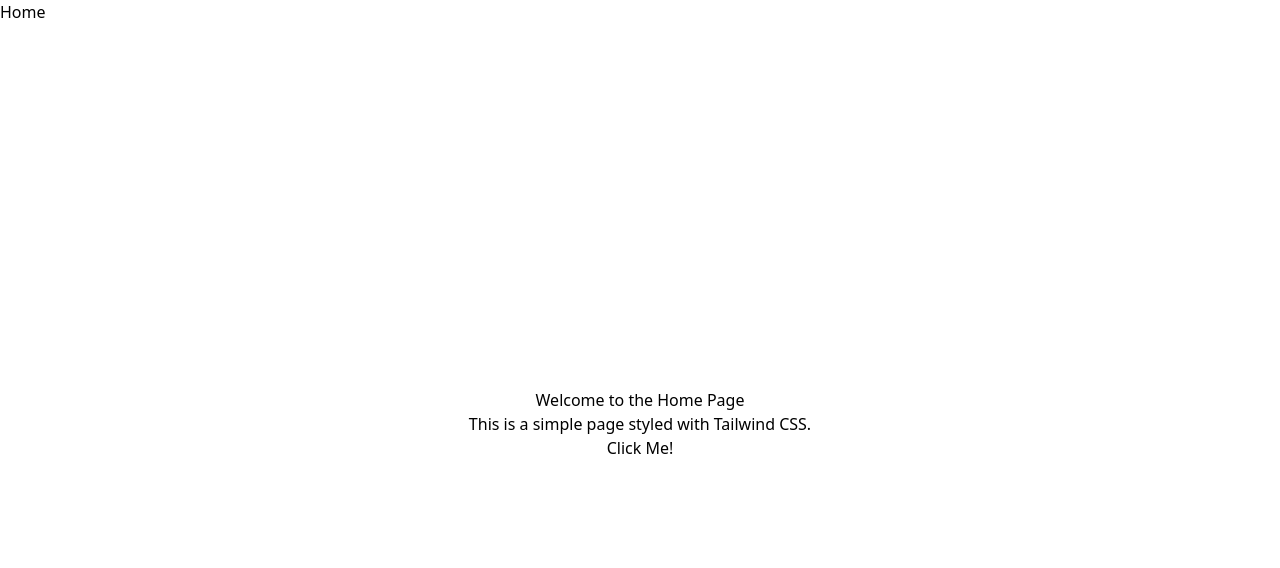
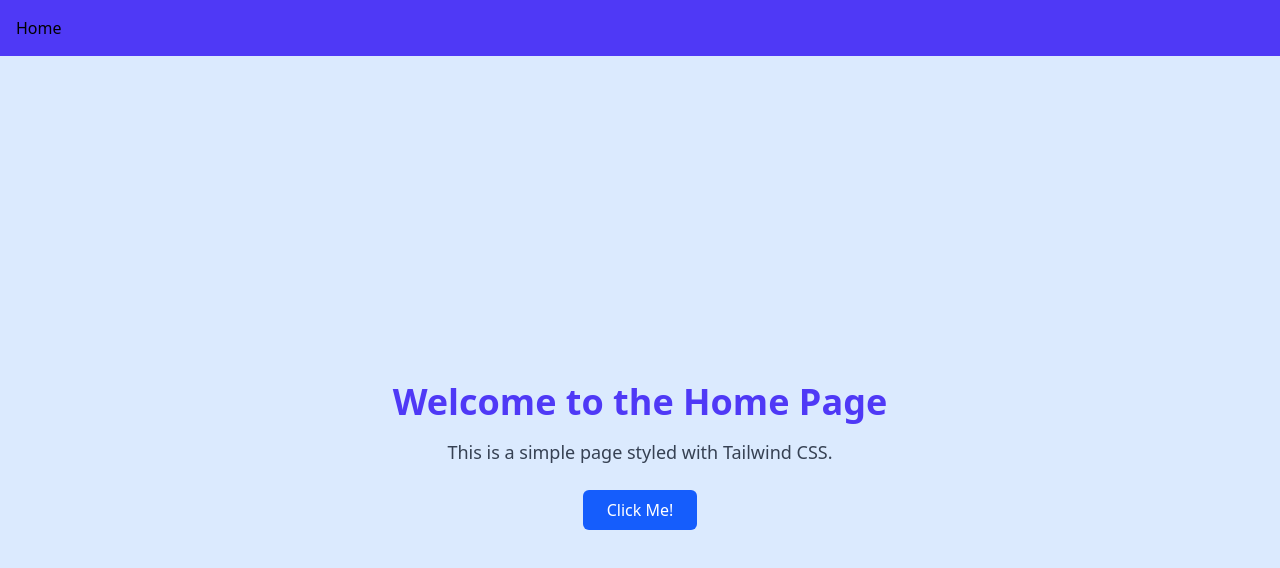
Before and after one commit to bunlongly/teamup_project, a React (Vite) app in the folder client/: page / in a window 1280 px wide. Shown: the top 568 px of the page. Built offline with nearby package versions, Linux system fonts and the light colour scheme.

Commit message:
config for tailwind

```diff
--- a/client/package.json
+++ b/client/package.json
@@ -10,6 +10,7 @@
     "preview": "vite preview"
   },
   "dependencies": {
+    "@tailwindcss/vite": "^4.0.3",
     "react": "^18.3.1",
     "react-dom": "^18.3.1",
     "react-router-dom": "^7.1.5"
--- a/client/src/App.jsx
+++ b/client/src/App.jsx
@@ -8,7 +8,7 @@ function App() {
         <nav className='p-4 bg-indigo-600 text-white'>
           <ul className='flex space-x-4'>
             <li>
-              <Link to='/' className='hover:text-indigo-200'>
+              <Link to='/' className='hover:text-indigo-200 text-black'>
                 Home
               </Link>
             </li>
--- a/client/src/assets/css/index.css
+++ b/client/src/assets/css/index.css
@@ -1,3 +1,4 @@
 /* ./assets/css/index.css */
-@import 'tailwindcss/preflight'; /* Replaces @tailwind base */
-@tailwind utilities; /* Replaces @tailwind components and @tailwind utilities */
+@import 'tailwindcss/preflight';
+@tailwind utilities;
+@import "tailwindcss";
--- a/client/vite.config.js
+++ b/client/vite.config.js
@@ -1,6 +1,6 @@
 import { defineConfig } from 'vite';
 import react from '@vitejs/plugin-react';
-
+import tailwindcss from '@tailwindcss/vite';
 export default defineConfig({
-  plugins: [react()]
+  plugins: [react(), tailwindcss()]
 });
```
Also changed, not shown: 1 other file (tests, documents, lock files or other folders).
